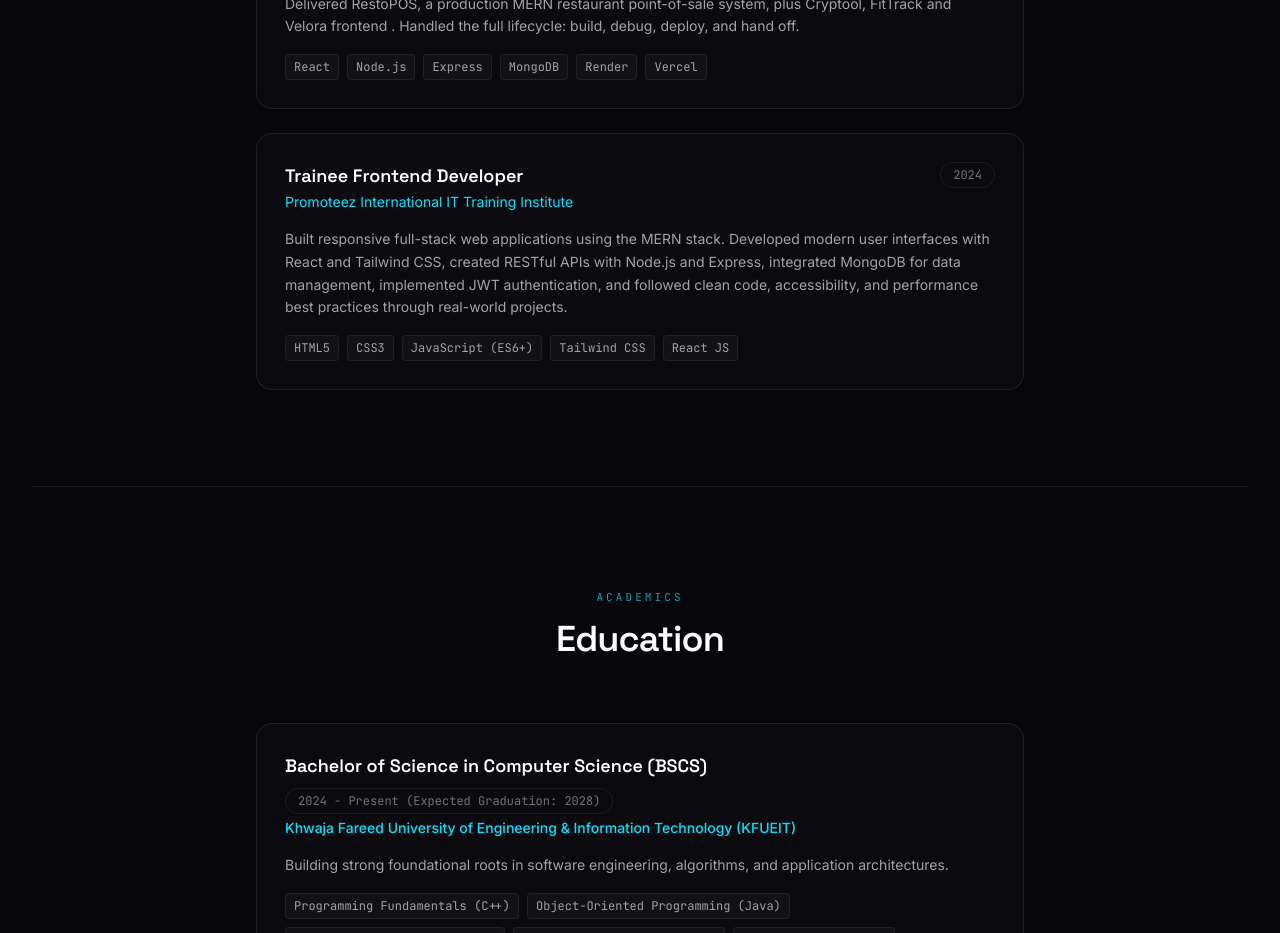
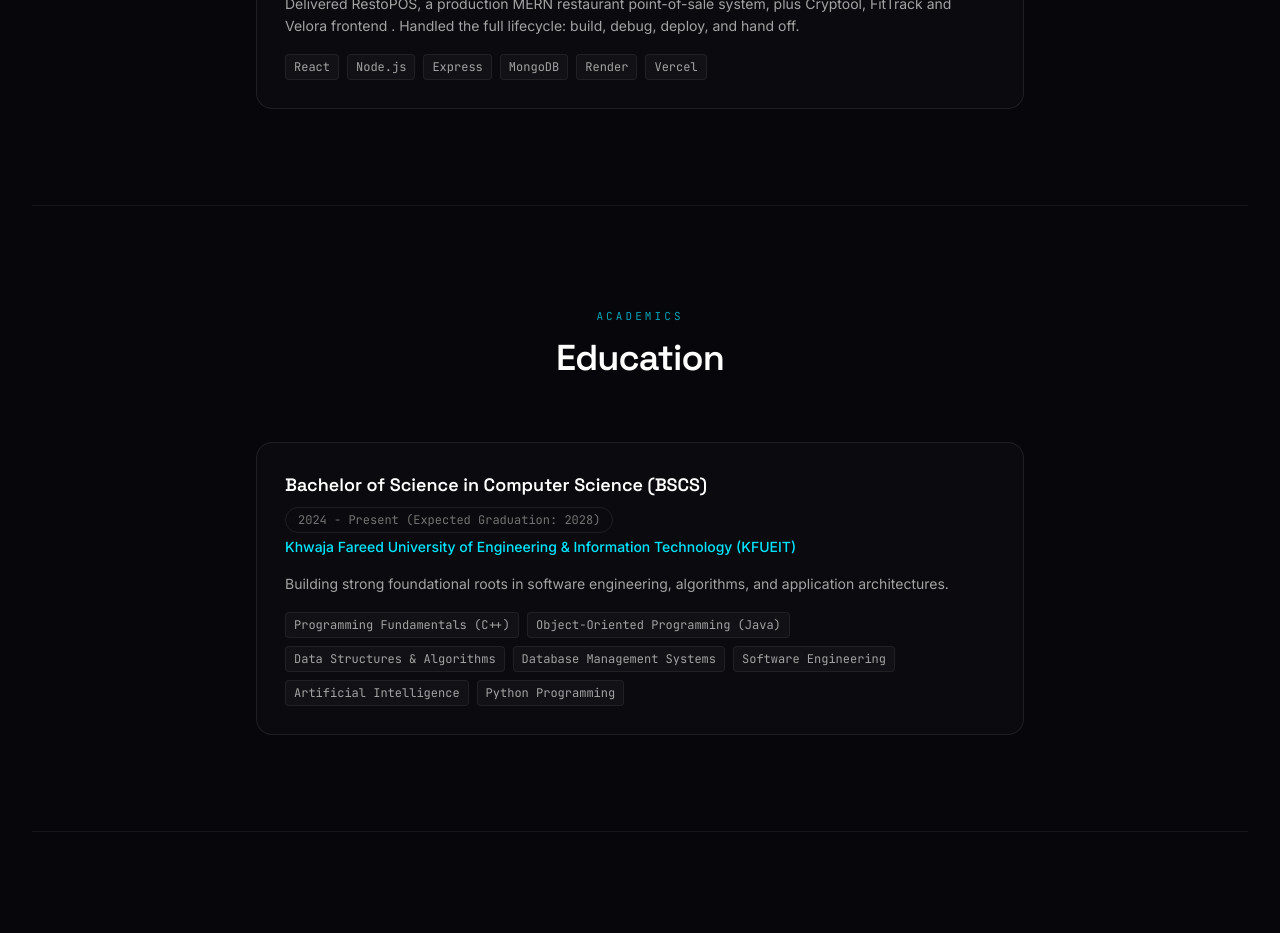
Before and after one commit to MianMuhammadAhmadIqbal/Mern-Portfolio, a React (Vite) app: page / in a window 1280 px wide. Shown: the part 5840-6773 px from the top of the page. Built offline with nearby package versions, Linux system fonts and the light colour scheme.

Commit message:
Update portfolio and resume

```diff
--- a/src/constants/index.js
+++ b/src/constants/index.js
@@ -94,7 +94,7 @@ export const EDUCATION = [
   "Database Management Systems",
   "Software Engineering",
   "Artificial Intelligence",
-      "Python Programming",
+  "Python Programming"
     ],
   },
 ];
@@ -134,20 +134,6 @@ export const EXPERIENCES = [
       "MongoDB",
       "Render",
       "Vercel",
-    ],
-  },
-  {
-    year: "2024",
-    role: "Trainee Frontend Developer",
-    company: "Promoteez International IT Training Institute",
-    description:
-      "Built responsive full-stack web applications using the MERN stack. Developed modern user interfaces with React and Tailwind CSS, created RESTful APIs with Node.js and Express, integrated MongoDB for data management, implemented JWT authentication, and followed clean code, accessibility, and performance best practices through real-world projects.",
-    technologies: [
-      "HTML5",
-      "CSS3",
-      "JavaScript (ES6+)",
-      "Tailwind CSS",
-      "React JS",
     ],
   },
 ];
```
Lines whose indentation alone changed are shown as unchanged.
